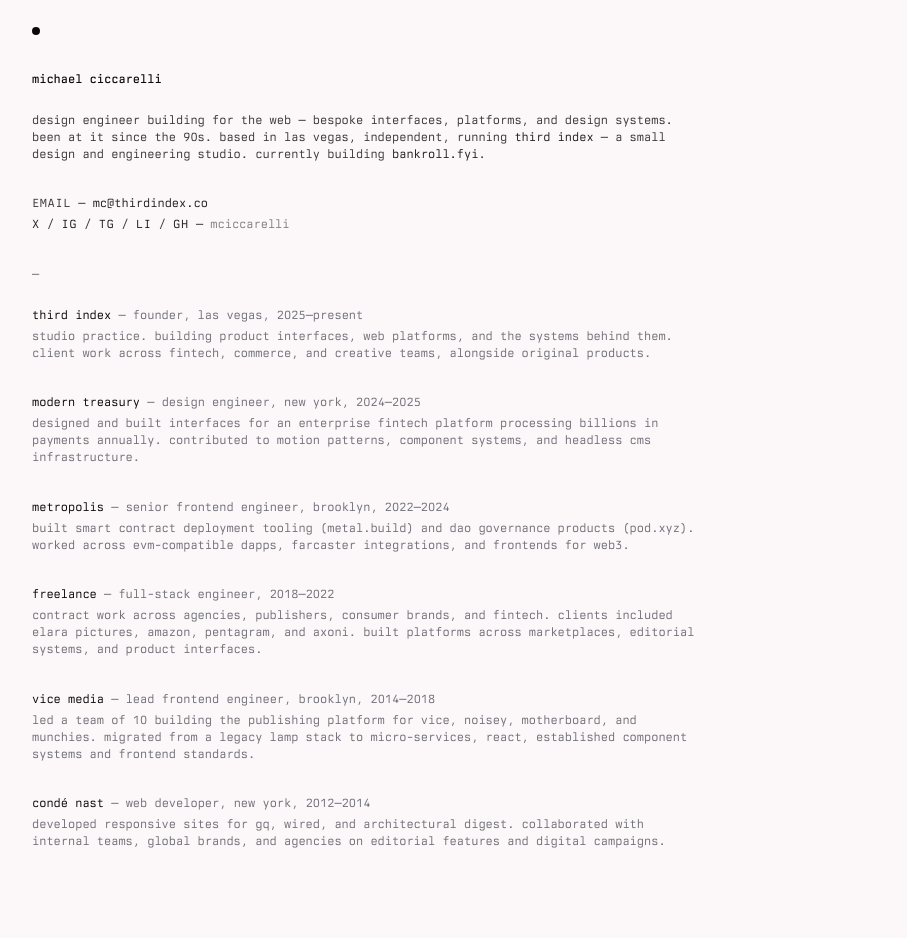
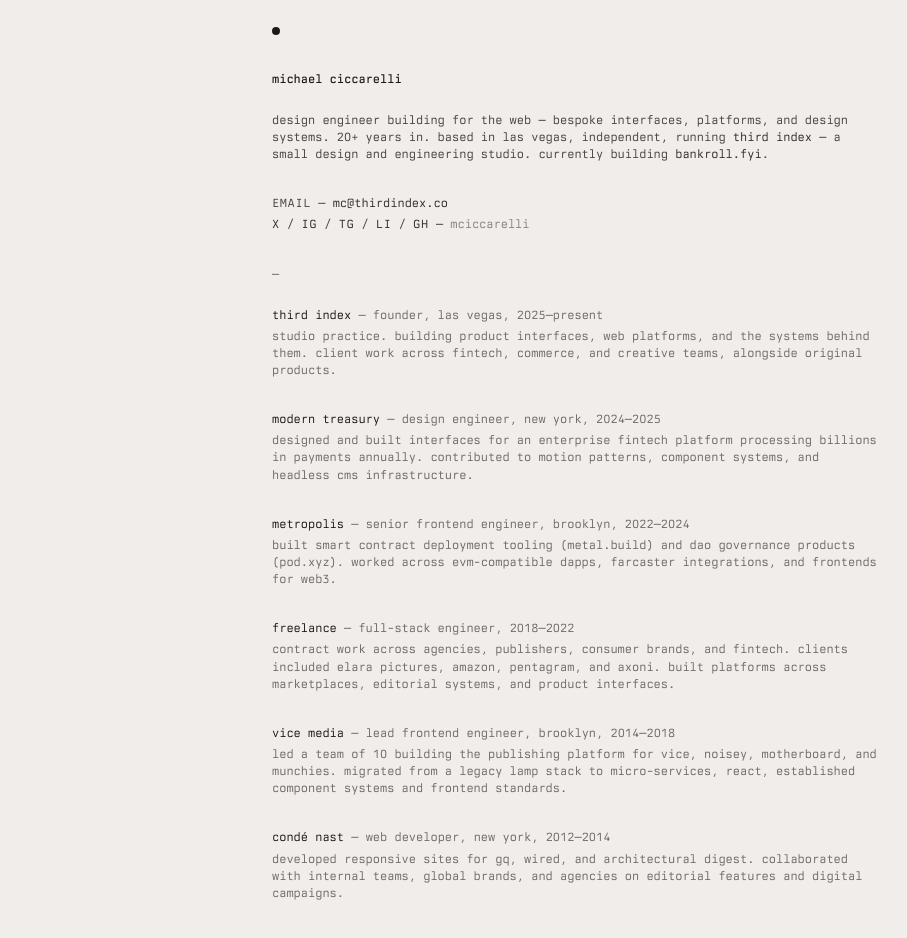
Before and after one commit to mciccarelli/personal-site, a Next.js app: page / in a window 1280 px wide. Shown: the top 938 px of the page, without its empty margins (64-971 px from the left). Built offline with nearby package versions, Linux system fonts and the light colour scheme.

Commit message:
update copy, colors

```diff
--- a/app/globals.css
+++ b/app/globals.css
@@ -42,65 +42,67 @@
 
 @layer base {
 	:root {
-		--background: 348 45.45% 97.84%;
-		--foreground: 30 11.11% 3.53%;
+		/* warm paper, ink-black text */
+		--background: 30 14% 93%;
+		--foreground: 30 8% 10%;
 
-		--card: 348 45.45% 97.84%;
-		--card-foreground: 30 11.11% 3.53%;
+		--card: 30 14% 93%;
+		--card-foreground: 30 8% 10%;
 
-		--popover: 348 45.45% 97.84%;
-		--popover-foreground: 30 11.11% 3.53%;
+		--popover: 30 10% 96%;
+		--popover-foreground: 30 8% 10%;
 
-		--primary: 240 5.9% 10%;
-		--primary-foreground: 348 45.45% 97.84%;
+		--primary: 30 8% 10%;
+		--primary-foreground: 30 14% 93%;
 
-		--secondary: 240 4.8% 95.9%;
-		--secondary-foreground: 240 5.9% 10%;
+		--secondary: 30 10% 88%;
+		--secondary-foreground: 30 8% 10%;
 
-		--muted: 240 4.8% 95.9%;
-		--muted-foreground: 240 3.8% 46.1%;
+		--muted: 30 8% 82%;
+		--muted-foreground: 30 6% 42%;
 
-		--accent: 0 100% 47%;
-		--accent-foreground: 240 5.9% 10%;
+		--accent: 18 95% 52%;
+		--accent-foreground: 30 14% 97%;
 
-		--destructive: 0 84.2% 60.2%;
-		--destructive-foreground: 348 45.45% 97.84%;
+		--destructive: 0 72% 48%;
+		--destructive-foreground: 30 14% 97%;
 
-		--border: 240 5.9% 90%;
-		--input: 240 5.9% 90%;
-		--ring: 30 11.11% 3.53%;
+		--border: 30 8% 78%;
+		--input: 30 8% 78%;
+		--ring: 30 8% 10%;
 
 		--radius: 0.5rem;
 	}
 
 	.dark {
-		--background: 30 11.11% 3.53%;
-		--foreground: 348 45.45% 97.84%;
+		/* near-black, off-white text */
+		--background: 220 10% 8%;
+		--foreground: 30 12% 88%;
 
-		--card: 30 11.11% 3.53%;
-		--card-foreground: 348 45.45% 97.84%;
+		--card: 220 10% 8%;
+		--card-foreground: 30 12% 88%;
 
-		--popover: 30 11.11% 3.53%;
-		--popover-foreground: 348 45.45% 97.84%;
+		--popover: 220 10% 11%;
+		--popover-foreground: 30 12% 88%;
 
-		--primary: 348 45.45% 97.84%;
-		--primary-foreground: 240 5.9% 10%;
+		--primary: 30 12% 88%;
+		--primary-foreground: 220 10% 8%;
 
-		--secondary: 240 3.7% 15.9%;
-		--secondary-foreground: 348 45.45% 97.84%;
+		--secondary: 220 8% 16%;
+		--secondary-foreground: 30 12% 88%;
 
-		--muted: 240 3.7% 15.9%;
-		--muted-foreground: 240 5% 64.9%;
+		--muted: 220 8% 18%;
+		--muted-foreground: 30 6% 58%;
 
-		--accent: 0 100% 47%;
-		--accent-foreground: 0 0% 98%;
+		--accent: 18 95% 56%;
+		--accent-foreground: 220 10% 8%;
 
-		--destructive: 0 62.8% 30.6%;
-		--destructive-foreground: 348 45.45% 97.84%;
+		--destructive: 0 65% 45%;
+		--destructive-foreground: 30 12% 88%;
 
-		--border: 240 3.7% 15.9%;
-		--input: 240 3.7% 15.9%;
-		--ring: 240 4.9% 83.9%;
+		--border: 220 8% 20%;
+		--input: 220 8% 20%;
+		--ring: 30 12% 88%;
 	}
 }
 
--- a/app/page.tsx
+++ b/app/page.tsx
@@ -46,7 +46,7 @@ export default function Home() {
   const { bio, cta, timeline } = data;
 
   return (
-    <div className="mx-auto max-w-6xl px-6 pt-6 pb-20 text-sm lowercase md:px-8">
+    <div className="mx-auto max-w-2xl px-6 pt-6 pb-20 text-sm lowercase md:px-8">
       <div className="mb-8">
         <ModeToggle />
       </div>
--- a/data.json
+++ b/data.json
@@ -1,6 +1,6 @@
 {
 	"bio": [
-		"design engineer building for the web — bespoke interfaces, platforms, and design systems. been at it since the 90s. based in las vegas, independent, running [third index](https://thirdindex.co) — a small design and engineering studio. currently building [bankroll.fyi](https://bankroll.fyi)."
+		"design engineer building for the web — bespoke interfaces, platforms, and design systems. 20+ years in. based in las vegas, independent, running [third index](https://thirdindex.co) — a small design and engineering studio. currently building [bankroll.fyi](https://bankroll.fyi)."
 	],
 	"timeline": [
 		{
```
